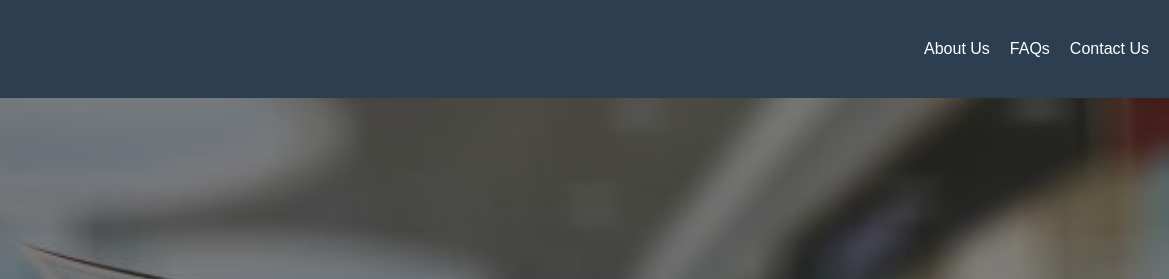
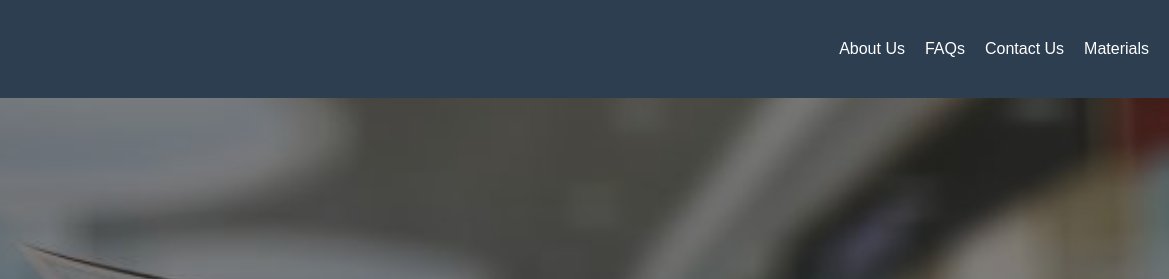
Before and after one commit to missy2t/digihub-frontend, a plain HTML site: page index.html in a window 1280 px wide. Shown: the top 279 px of the page, 111-1280 px from the left. Drawn offline with Linux system fonts and the light colour scheme.

Commit message:
Update index.html

```diff
--- a/index.html
+++ b/index.html
@@ -16,6 +16,7 @@
             <li><a href="Aboutus.html">About Us </a></li>
             <li><a href="Faq.html">FAQs</a></li>
             <li><a href="Contactus.html">Contact Us</a></li>
+            <li><a href="materials.html">Materials</a></li>
         </ul>
     </nav>
 
```
